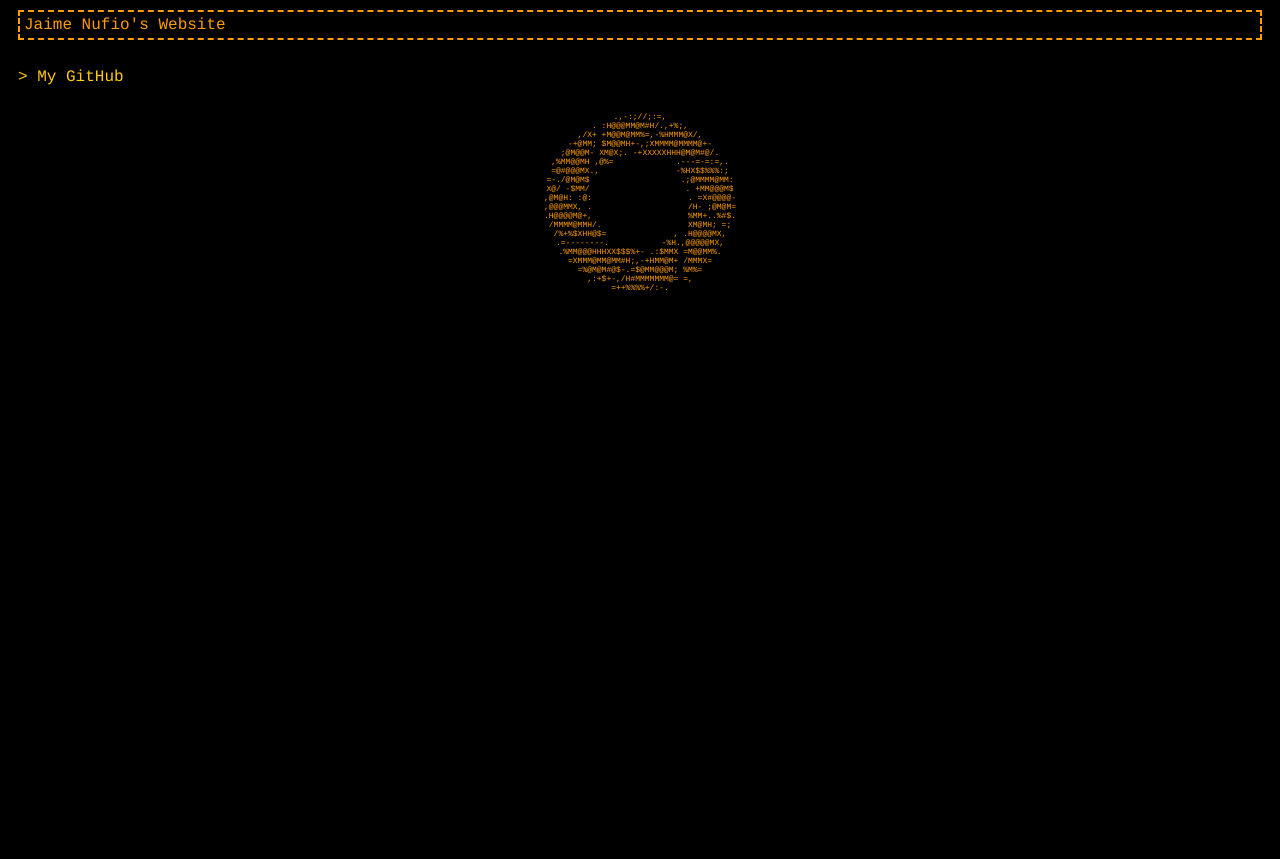
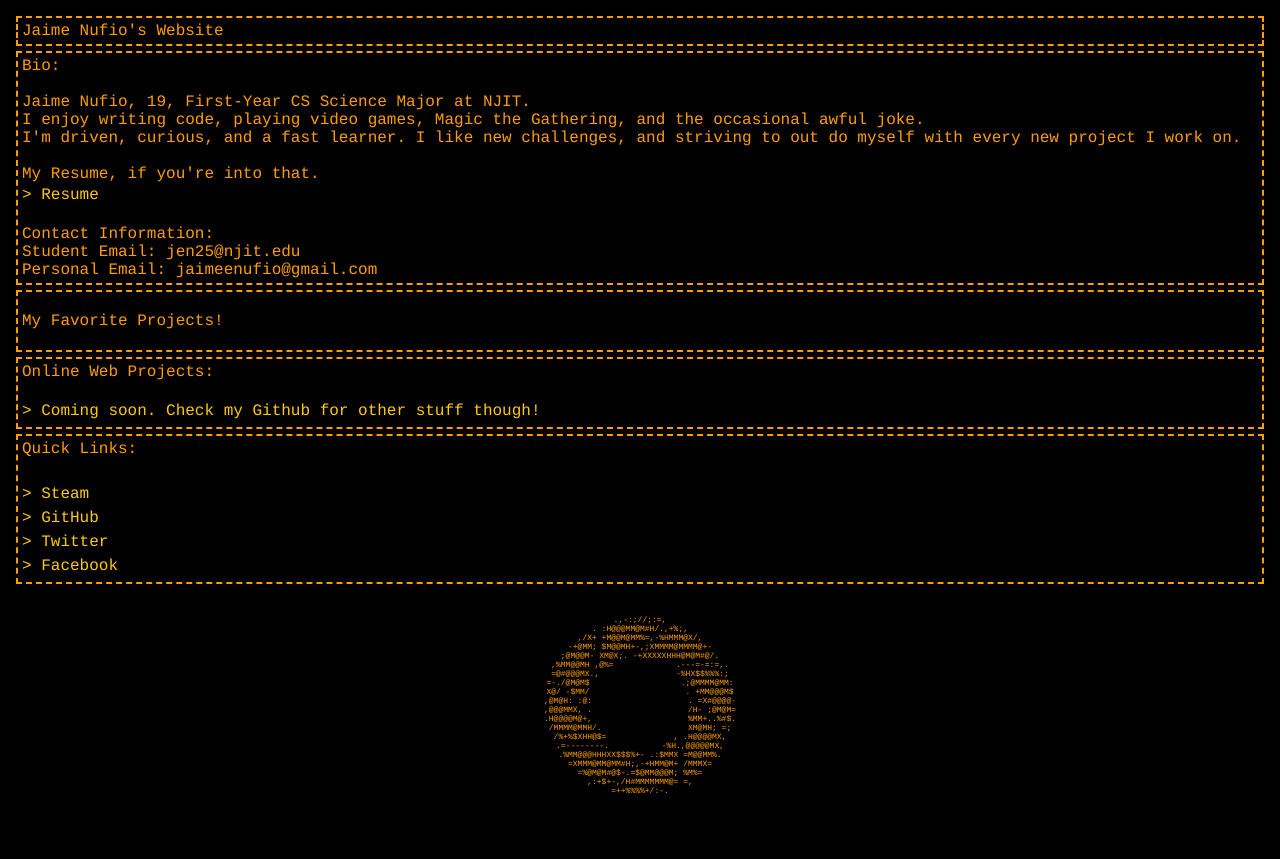
Before and after one commit to JaimeNufio/RetroWebsite, a plain HTML site: page Learning.html in a window 1280 px wide. Before the commit the page ends 800 px from the top, so only its background shows below. Drawn offline with Linux system fonts and the light colour scheme.

```diff
--- a/Learning.html
+++ b/Learning.html
@@ -4,7 +4,8 @@
 	<title>Jaime Nufio's Website</title>
 	<link rel="stylesheet" type="text/css" href="stylesheet.css">
 </head>
-	<body>
+
+	<body class = heading>
 		<div>
 			<p class = "heading generalText">
 				Jaime Nufio's Website
@@ -14,15 +15,83 @@
 	</body>
 
 
-	<div class = "generalText" id = "GitHubLink">
-		<a href = "https://github.com/JaimeNufio" class = "myLink">
-    		<!--<p style="float: left;"><img src="http://i.imgur.com/UDPHe9Q.png" height="20px" width="20px" border="0px" padding = "10px"></p>-->
-		</br>> My GitHub</p>
+	<body>
+		<div>
+			<p class = "generalText heading">
+				Bio:
+				</br></br>
+				Jaime Nufio, 19, First-Year CS Science Major at NJIT.</br>I enjoy writing code, playing video games, Magic the 					Gathering, and the occasional awful joke.</br>I'm driven, curious, and a fast learner. I like new challenges, 					and striving to out do myself with every new project I work on.
+				</br></br>My Resume, if you're into that.</br>
+				<a href = "https://docs.google.com/document/d/1JSyTs5-Tnrd2G2SiuoKZ5u1paqlgLdxjjyIsy9Q8j2A/edit?usp=sharing">
+				> Resume
+				</a></br></br>
+				Contact Information:
+				</br>
+				Student Email: jen25@njit.edu </br>
+				Personal Email: jaimeenufio@gmail.com </br>
+			</p>
+		<div>
+	</body>
+
+	<body>
+		<div class = "generalText heading">
+			<p>
+				My Favorite Projects!
+			</p>
+		</div>
+<!--
+		<p class = "generalText heading">
+			Spotlight Project:</br></br>
+			<a href = "http://steamcommunity.com/sharedfiles/filedetails/?id=452795001">Wezla the Inventor and Bibbit</br><br>
+			<img src = "http://images.akamai.steamusercontent.com/ugc/1459517378068350639/BDD1EE835C512470D4B6C89427FC7830C5402DE3/?interpolation=lanczos-none&output-format=jpeg&output-quality=95&fit=inside|268:268&composite-to%3D%2A%2C%2A%7C268%3A268&background-		color=black", alt = "Wezla the Inventor and Bibbit" height = "250" width = "250">
+			</a>
+			</br></br>
+			Wezla is a particularly indepth character designed for Klei Entertainment's game "Don't Starve". The character was a top-down design, with art assets and creative concepts by Jocelis Gutierrez. The character has unique dialouge, behavior, abilities, and items he can use to his advantage. Wezla represents a great learning experience in many areas of game development, such as: teamwork, version control, animation, and world generation, to name a few.
+
+		</p>
+
+-->
+	</body>
+
+	<body>
+		<p class = "generalText heading">
+			Online Web Projects:</br></br>
+
+			<a href = "">
+			> Coming soon. Check my Github for other stuff though!
+			</a>
+		</p>
+	</body>
+
+	<body>
+		<p class = "generalText heading">
+		Quick Links:</br>
+
+		<a href = "http://steamcommunity.com/id/KingInTheSouth"/> </br>
+		> Steam
 		</a>
-	</div>
 
-		<a href = "https://youtube.com" class = "myLink" div>
-			<pre class = "generalText" id = "image" >
+		<a href = "https://github.com/JaimeNufio"> </br>
+		> GitHub
+		</a>
+
+		<a href = "https://twitter.com/SallyNoArms_"> </br>
+		> Twitter
+		</a>
+
+		<a href = "https://www.facebook.com/jaime.nufio.33"> </br>
+		> Facebook
+		</a>
+
+		</p>
+
+
+	</body>
+
+
+
+		<a href = "https://www.youtube.com/watch?v=Y6ljFaKRTrI" id = "image" div>
+			<pre class = "generalText">
 .,-:;//;:=,
 . :H@@@MM@M#H/.,+%;,
 ,/X+ +M@@M@MM%=,-%HMMM@X/,
--- a/stylesheet.css
+++ b/stylesheet.css
@@ -2,23 +2,27 @@
 	background-color:black;
 }
 .heading{
+	margin: 5px;
 	border-style: dashed;
 	border-width: 2px;
 	padding:4px;
 }
 
 .generalText{
-	margin: 10px;
 	color: #ff9d00;
 	font-family: "Courier";
 }
 
+
+
 .heading.generalText{}
 
-.myLink{
-	text-decoration: none;
+p>a{
+	text-decoration: none ;
+	line-height:1.5;
 	color: #ffca0c;
 }
+
 
 .generalText.myLink{
 }
@@ -30,5 +34,5 @@
 	margin: auto;
 	width: 50%;
 	padding:10px;
-
+	text-decoration: none;
 }
```
